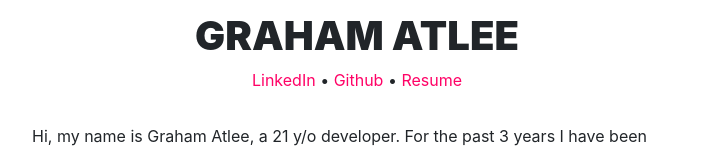
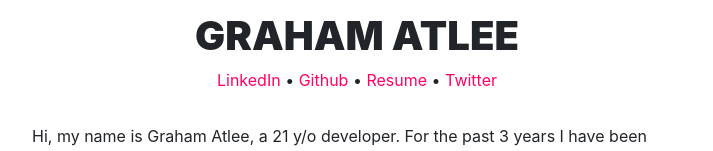
Before and after one commit to gatlee21/GrahamAtlee, a plain HTML site: page index.html in a window 1280 px wide. Shown: the part 221-372 px from the top of the page, without its empty margins (283-996 px from the left). Drawn offline with nearby package versions, Linux system fonts and the light colour scheme.

Commit message:
added twitter

```diff
--- a/index.html
+++ b/index.html
@@ -47,6 +47,9 @@
         <a style="color: #FF0266;" target="_blank" href="https://github.com/atlee19?tab=repositories">Github</a>
         •
         <a style="color: #FF0266;" href="https://www.dropbox.com/s/k7mtw0105a21u20/GrahamAtleeResume.pdf?dl=1">Resume</a>
+        •
+        <a style="color: #FF0266;" target="_blank" href="https://twitter.com/GrahamAtlee">Twitter</a>
+
         <p style="text-align: left; margin-top: 5%;">
            Hi, my name is Graham Atlee, a 21 y/o developer. For the past 3 years
            I have been working on augmented-reality. I have developed a unique skillset from completing
```
